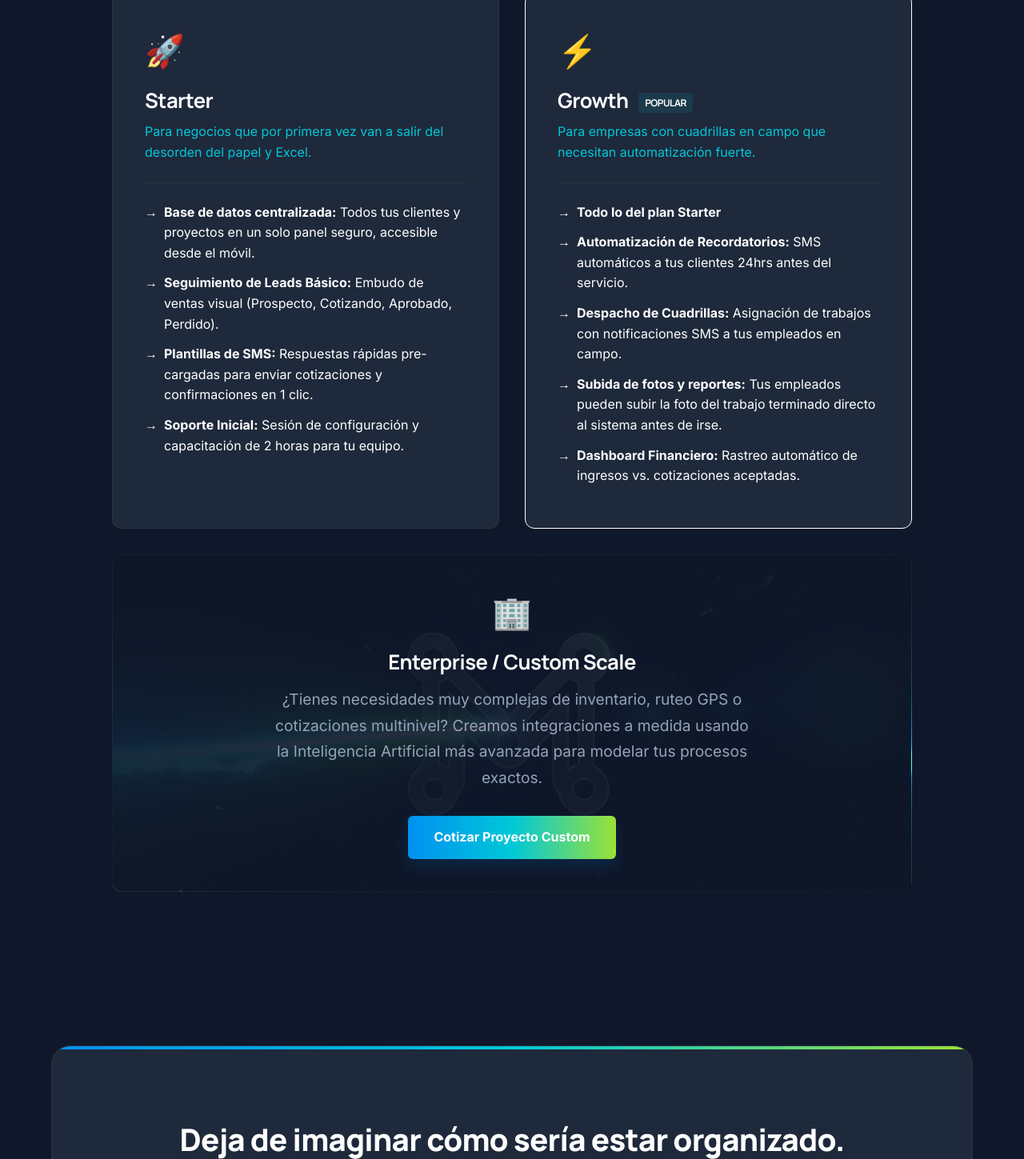
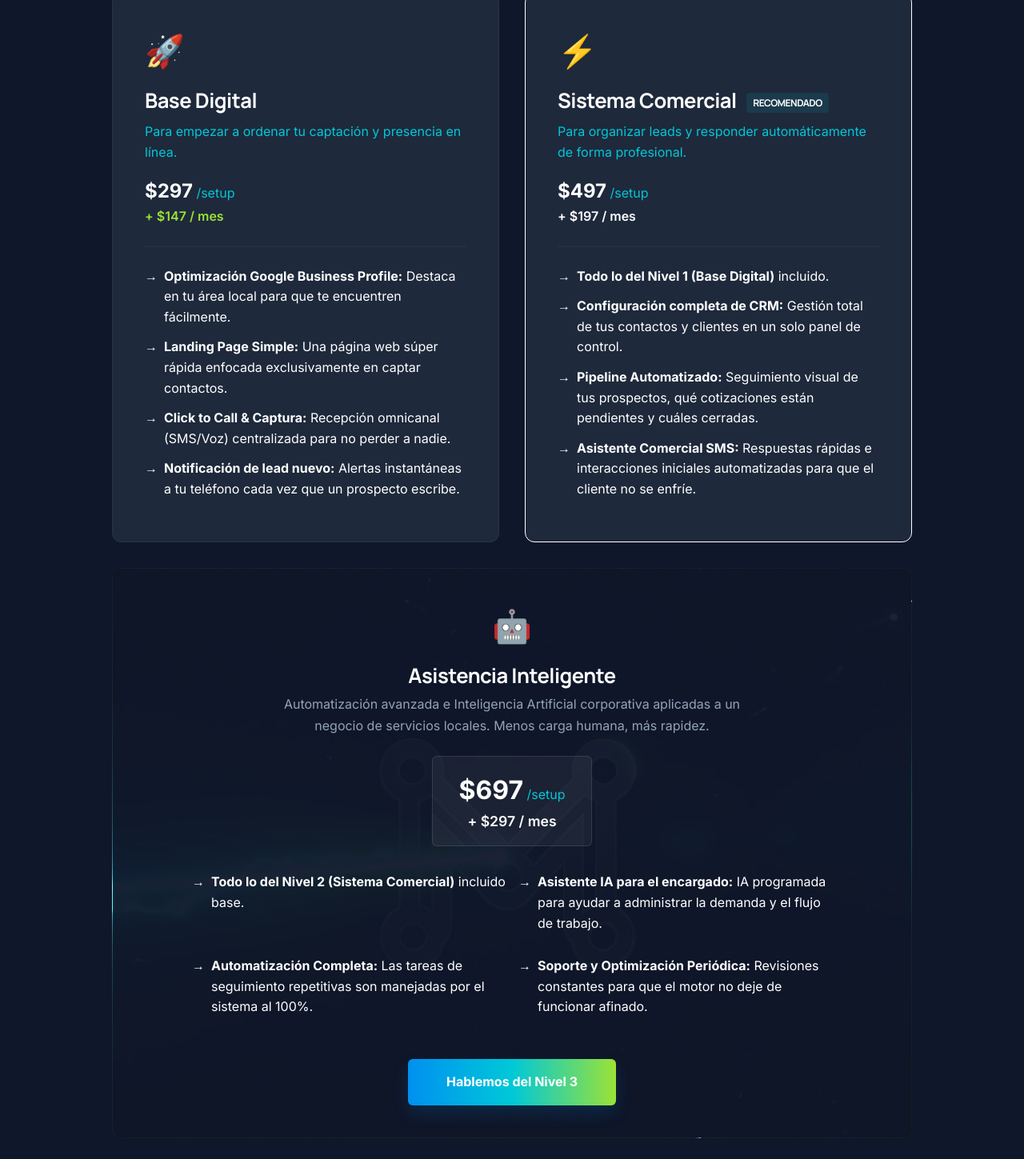
Before and after one commit to joseleo89-glitch/Web-design, a plain HTML site: page explorar.html in a window 1280 px wide. Shown: the part 924-2373 px from the top of the page at 80% size. Drawn offline with nearby package versions, Linux system fonts and the light colour scheme.

Commit message:
fix(copy): Update explorar.html with real services and prices from brochure

```diff
--- a/explorar.html
+++ b/explorar.html
@@ -106,45 +106,67 @@
 
             <div class="feature-grid">
 
-                <!-- Starter -->
+                <!-- Nivel 1: Base Digital -->
                 <div class="feature-card">
                     <div class="tier-header">
                         <span class="feature-icon">🚀</span>
-                        <h3 class="heading-sm">Starter</h3>
-                        <p class="text-sm text-secondary" style="margin-top: 0.5rem;">Para negocios que por primera vez van a salir del desorden del papel y Excel.</p>
+                        <h3 class="heading-sm">Base Digital</h3>
+                        <p class="text-sm text-secondary" style="margin-top: 0.5rem;">Para empezar a ordenar tu captación y presencia en línea.</p>
+                        <div style="margin-top: 1rem; font-family: var(--font-secondary);">
+                            <span style="font-size: 1.5rem; font-weight: 700;">$297</span> <span class="text-secondary text-sm">/setup</span><br>
+                            <span style="color: var(--tertiary); font-weight: 600;">+ $147 / mes</span>
+                        </div>
                     </div>
                     <ul class="list-check">
-                        <li><strong>Base de datos centralizada:</strong> Todos tus clientes y proyectos en un solo panel seguro, accesible desde el móvil.</li>
-                        <li><strong>Seguimiento de Leads Básico:</strong> Embudo de ventas visual (Prospecto, Cotizando, Aprobado, Perdido).</li>
-                        <li><strong>Plantillas de SMS:</strong> Respuestas rápidas pre-cargadas para enviar cotizaciones y confirmaciones en 1 clic.</li>
-                        <li><strong>Soporte Inicial:</strong> Sesión de configuración y capacitación de 2 horas para tu equipo.</li>
+                        <li><strong>Optimización Google Business Profile:</strong> Destaca en tu área local para que te encuentren fácilmente.</li>
+                        <li><strong>Landing Page Simple:</strong> Una página web súper rápida enfocada exclusivamente en captar contactos.</li>
+                        <li><strong>Click to Call & Captura:</strong> Recepción omnicanal (SMS/Voz) centralizada para no perder a nadie.</li>
+                        <li><strong>Notificación de lead nuevo:</strong> Alertas instantáneas a tu teléfono cada vez que un prospecto escribe.</li>
                     </ul>
                 </div>
 
-                <!-- Growth -->
+                <!-- Nivel 2: Sistema Comercial -->
                 <div class="feature-card" style="border-color: var(--primary-main); position: relative; overflow: hidden;">
                     <div style="position: absolute; top: 0; left: 0; width: 100%; height: 4px; background: var(--gradient-primary);"></div>
                     <div class="tier-header">
                         <span class="feature-icon">⚡</span>
-                        <h3 class="heading-sm">Growth <span style="font-size: 0.75rem; background: rgba(0,200,216,0.1); color: var(--primary-main); padding: 0.25rem 0.5rem; border-radius: 4px; vertical-align: middle; margin-left: 0.5rem;">POPULAR</span></h3>
-                        <p class="text-sm text-secondary" style="margin-top: 0.5rem;">Para empresas con cuadrillas en campo que necesitan automatización fuerte.</p>
+                        <h3 class="heading-sm">Sistema Comercial <span style="font-size: 0.75rem; background: rgba(0,200,216,0.1); color: var(--primary-main); padding: 0.25rem 0.5rem; border-radius: 4px; vertical-align: middle; margin-left: 0.5rem;">RECOMENDADO</span></h3>
+                        <p class="text-sm text-secondary" style="margin-top: 0.5rem;">Para organizar leads y responder automáticamente de forma profesional.</p>
+                        <div style="margin-top: 1rem; font-family: var(--font-secondary);">
+                            <span style="font-size: 1.5rem; font-weight: 700;">$497</span> <span class="text-secondary text-sm">/setup</span><br>
+                            <span style="color: var(--primary-main); font-weight: 600;">+ $197 / mes</span>
+                        </div>
                     </div>
                     <ul class="list-check">
-                        <li><strong>Todo lo del plan Starter</strong></li>
-                        <li><strong>Automatización de Recordatorios:</strong> SMS automáticos a tus clientes 24hrs antes del servicio.</li>
-                        <li><strong>Despacho de Cuadrillas:</strong> Asignación de trabajos con notificaciones SMS a tus empleados en campo.</li>
-                        <li><strong>Subida de fotos y reportes:</strong> Tus empleados pueden subir la foto del trabajo terminado directo al sistema antes de irse.</li>
-                        <li><strong>Dashboard Financiero:</strong> Rastreo automático de ingresos vs. cotizaciones aceptadas.</li>
+                        <li><strong>Todo lo del Nivel 1 (Base Digital)</strong> incluido.</li>
+                        <li><strong>Configuración completa de CRM:</strong> Gestión total de tus contactos y clientes en un solo panel de control.</li>
+                        <li><strong>Pipeline Automatizado:</strong> Seguimiento visual de tus prospectos, qué cotizaciones están pendientes y cuáles cerradas.</li>
+                        <li><strong>Asistente Comercial SMS:</strong> Respuestas rápidas e interacciones iniciales automatizadas para que el cliente no se enfríe.</li>
                     </ul>
                 </div>
 
-                <!-- Custom/Enterprise -->
+                <!-- Nivel 3: Asistencia Inteligente -->
                 <div class="feature-card" style="grid-column: 1 / -1; display: flex; flex-direction: column; align-items: center; text-align: center; background: url('framed6f1-jpg/ezgif-frame-100.jpg') center/cover; position: relative; z-index: 1;">
-                    <div style="position: absolute; top:0; left:0; width:100%; height:100%; background: rgba(15, 23, 42, 0.9); z-index: -1; border-radius: inherit;"></div>
-                    <span class="feature-icon">🏢</span>
-                    <h3 class="heading-sm" style="margin-bottom: 1rem;">Enterprise / Custom Scale</h3>
-                    <p class="subtitle" style="max-width: 600px; margin-bottom: 2rem;">¿Tienes necesidades muy complejas de inventario, ruteo GPS o cotizaciones multinivel? Creamos integraciones a medida usando la Inteligencia Artificial más avanzada para modelar tus procesos exactos.</p>
-                    <a href="agendar.html" class="btn btn-primary">Cotizar Proyecto Custom</a>
+                    <div style="position: absolute; top:0; left:0; width:100%; height:100%; background: rgba(15, 23, 42, 0.95); z-index: -1; border-radius: inherit;"></div>
+                    <span class="feature-icon">🤖</span>
+                    <h3 class="heading-sm" style="margin-bottom: 0.5rem;">Asistencia Inteligente</h3>
+                    <p class="subtitle" style="max-width: 600px; margin-bottom: 1.5rem; font-size: 1rem;">Automatización avanzada e Inteligencia Artificial corporativa aplicadas a un negocio de servicios locales. Menos carga humana, más rapidez.</p>
+
+                    <div style="font-family: var(--font-secondary); margin-bottom: 2rem; background: rgba(255,255,255,0.05); padding: 1rem 2rem; border-radius: var(--radius-md); border: 1px solid rgba(255,255,255,0.1);">
+                        <span style="font-size: 2rem; font-weight: 700;">$697</span> <span class="text-secondary">/setup</span><br>
+                        <span style="color: var(--secondary-main); font-weight: 600; font-size: 1.1rem;">+ $297 / mes</span>
+                    </div>
+
+                    <div style="max-width: 800px; width: 100%; text-align: left; margin-bottom: 2.5rem;">
+                        <ul class="list-check" style="display: grid; grid-template-columns: 1fr 1fr; gap: 1rem; margin-top: 0;">
+                            <li><strong>Todo lo del Nivel 2 (Sistema Comercial)</strong> incluido base.</li>
+                            <li><strong>Asistente IA para el encargado:</strong> IA programada para ayudar a administrar la demanda y el flujo de trabajo.</li>
+                            <li><strong>Automatización Completa:</strong> Las tareas de seguimiento repetitivas son manejadas por el sistema al 100%.</li>
+                            <li><strong>Soporte y Optimización Periódica:</strong> Revisiones constantes para que el motor no deje de funcionar afinado.</li>
+                        </ul>
+                    </div>
+
+                    <a href="agendar.html" class="btn btn-primary" style="padding: 1rem 3rem;">Hablemos del Nivel 3</a>
                 </div>
 
             </div>
```
